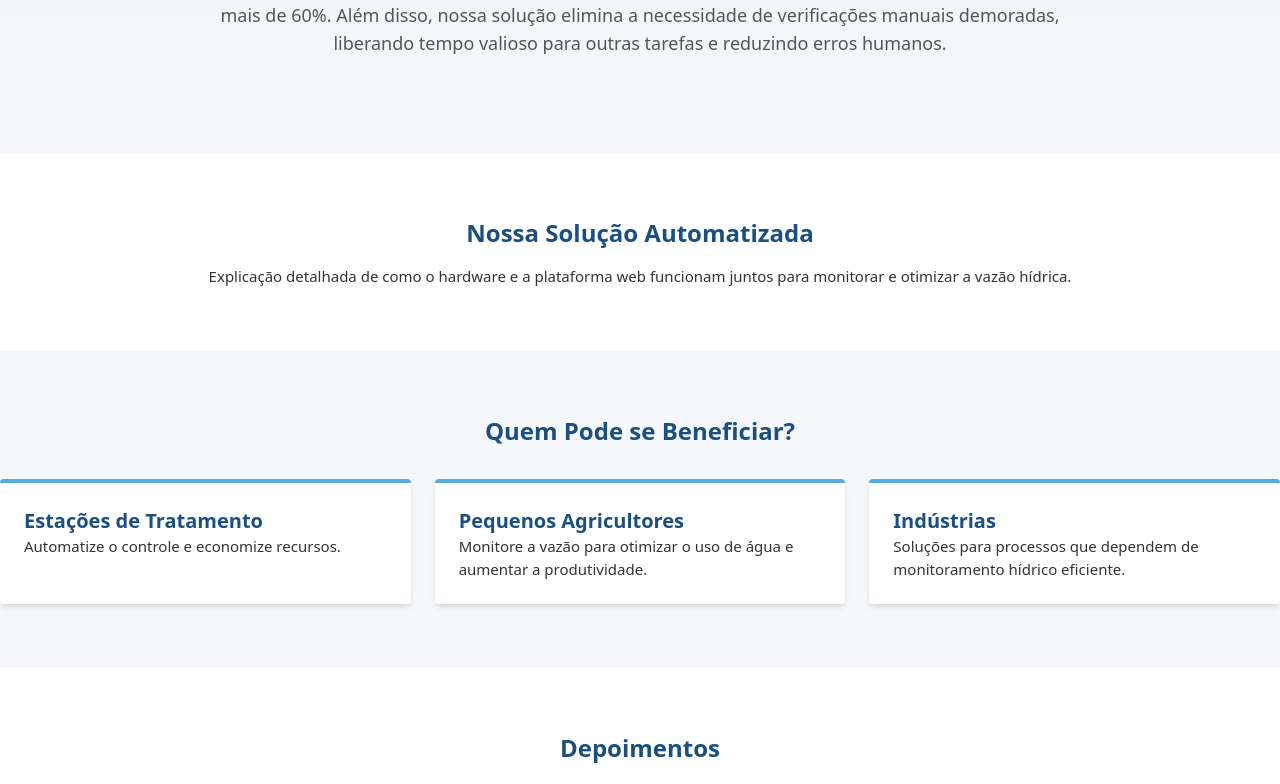
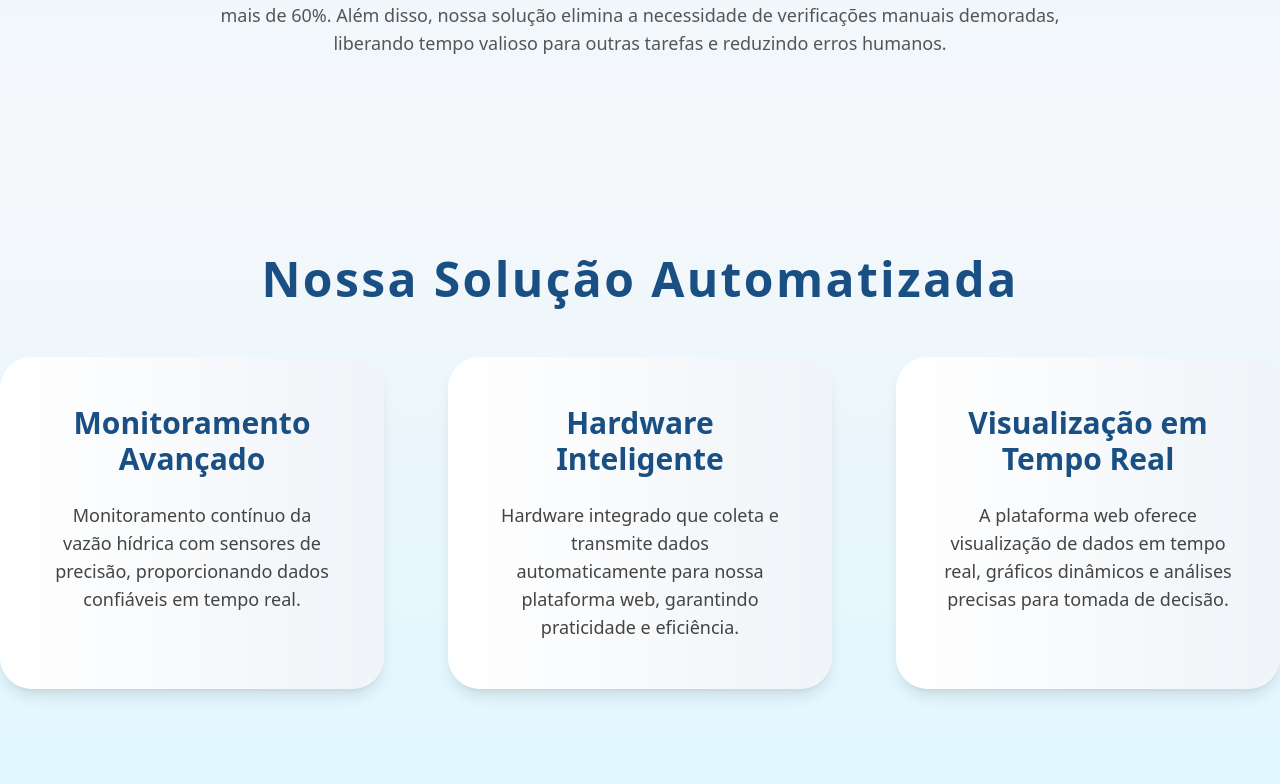
Before and after one commit to LipeLacross/Monitora-Tech-Web, a Vue app: page / in a window 1280 px wide. Shown: the part 2009-2793 px from the top of the page. Built offline with nearby package versions, Linux system fonts and the light colour scheme; some icons are missing.

Commit message:
update: UseCases.vue, SolutionOverview.vue, Intro.vue, Header.vue, Footer.vue, CallToAction.vue, App.vue

```diff
--- a/index.html
+++ b/index.html
@@ -1,10 +1,10 @@
 <!DOCTYPE html>
-<html lang="en">
+<html lang="pt">
   <head>
     <meta charset="UTF-8">
     <link rel="icon" href="/favicon.ico">
     <meta name="viewport" content="width=device-width, initial-scale=1.0">
-    <title>Vite App</title>
+    <title>Vite App</title><link rel="stylesheet" href="https://unpkg.com/@heroicons/vue@2.0.13/dist/heroicons.min.css">
   </head>
   <body>
     <div id="app"></div>
--- a/src/App.vue
+++ b/src/App.vue
@@ -6,7 +6,7 @@
     <Challenge />
     <SolutionOverview />
     <UseCases />
-    <ClientFeedback />
+   <!-- <ClientFeedback /> -->
     <CallToAction />
     <Footer />
   </div>
--- a/src/components/Header.vue
+++ b/src/components/Header.vue
@@ -1,5 +1,5 @@
 <template>
-  <header class="bg-[#194f82] p-4 shadow-lg text-white">
+  <header class="bg-gradient-to-b from-[#56ace0] to-[#194f82] p-4 shadow-lg text-white">
     <nav class="container mx-auto flex justify-between items-center">
       <div class="flex items-center space-x-4">
         <img src="../../public/img/logo.png" alt="Monitora Tech Logo" class="h-16 w-auto transition-transform duration-300 hover:scale-105">
--- a/src/components/Intro.vue
+++ b/src/components/Intro.vue
@@ -1,5 +1,5 @@
 <template>
-  <section id="sobre" class="bg-gradient-to-b from-[#194f82] via-[#56ace0] to-[#e0f7ff] py-36 relative overflow-hidden">
+  <section id="sobre" class="bg-gradient-to-b from-[#194f82] via-[#56ace0] to-[#194f82] py-36 relative overflow-hidden">
     <div class="container mx-auto text-center relative z-10 animate-fade-in-up">
       <div class="flex flex-col items-center space-y-12">
         <h1 class="text-6xl md:text-7xl font-extrabold text-white tracking-widest leading-tight drop-shadow-2xl transition-transform duration-1000 hover:scale-110">
--- a/src/components/SolutionOverview.vue
+++ b/src/components/SolutionOverview.vue
@@ -1,8 +1,54 @@
 <template>
-  <section class="py-16">
+  <section class="py-24 bg-gradient-to-b from-[#f5f7fa] to-[#e0f7ff] relative overflow-hidden">
     <div class="container mx-auto text-center">
-      <h2 class="text-2xl font-bold mb-4 text-[#194f82]">Nossa Solução Automatizada</h2>
-      <p class="text-[#333333]">Explicação detalhada de como o hardware e a plataforma web funcionam juntos para monitorar e otimizar a vazão hídrica.</p>
+      <h2 class="text-5xl font-extrabold mb-12 text-[#194f82] tracking-wider leading-tight animate-slide-in">
+        Nossa Solução Automatizada
+      </h2>
+      <div class="grid grid-cols-1 md:grid-cols-3 gap-16 mt-12">
+        <div class="bg-gradient-to-r from-[#ffffff] to-[#f0f4f8] p-12 rounded-[2rem] shadow-lg hover:shadow-2xl transform transition-all duration-500 hover:scale-105">
+          <h3 class="text-3xl font-bold text-[#194f82] mb-6">Monitoramento Avançado</h3>
+          <p class="text-lg text-[#444]">
+            Monitoramento contínuo da vazão hídrica com sensores de precisão, proporcionando dados confiáveis em tempo real.
+          </p>
+        </div>
+        <div class="bg-gradient-to-r from-[#ffffff] to-[#f0f4f8] p-12 rounded-[2rem] shadow-lg hover:shadow-2xl transform transition-all duration-500 hover:scale-105">
+          <h3 class="text-3xl font-bold text-[#194f82] mb-6">Hardware Inteligente</h3>
+          <p class="text-lg text-[#444]">
+            Hardware integrado que coleta e transmite dados automaticamente para nossa plataforma web, garantindo praticidade e eficiência.
+          </p>
+        </div>
+        <div class="bg-gradient-to-r from-[#ffffff] to-[#f0f4f8] p-12 rounded-[2rem] shadow-lg hover:shadow-2xl transform transition-all duration-500 hover:scale-105">
+          <h3 class="text-3xl font-bold text-[#194f82] mb-6">Visualização em Tempo Real</h3>
+          <p class="text-lg text-[#444]">
+            A plataforma web oferece visualização de dados em tempo real, gráficos dinâmicos e análises precisas para tomada de decisão.
+          </p>
+        </div>
+      </div>
     </div>
   </section>
 </template>
+
+<style scoped>
+@keyframes slide-in {
+  0% {
+    opacity: 0;
+    transform: translateY(50px);
+  }
+  100% {
+    opacity: 1;
+    transform: translateY(0);
+  }
+}
+
+.animate-slide-in {
+  animation: slide-in 1.5s ease-out forwards;
+}
+
+.hover\:shadow-2xl:hover {
+  box-shadow: 0 25px 35px -10px rgba(0, 0, 0, 0.1);
+}
+
+.hover\:scale-105:hover {
+  transform: scale(1.05);
+}
+</style>
--- a/src/components/UseCases.vue
+++ b/src/components/UseCases.vue
@@ -1,21 +1,77 @@
 <template>
-  <section class="py-16 bg-[#f5f7fa]">
-    <div class="container mx-auto">
-      <h2 class="text-2xl font-bold text-center mb-8 text-[#194f82]">Quem Pode se Beneficiar?</h2>
-      <ul class="grid grid-cols-1 md:grid-cols-3 gap-6">
-        <li class="bg-white p-6 shadow-md rounded hover:shadow-lg border-t-4 border-[#56ace0]">
-          <h3 class="text-xl font-semibold text-[#194f82]">Estações de Tratamento</h3>
-          <p class="text-[#333333]">Automatize o controle e economize recursos.</p>
+  <section class="bg-gradient-to-b from-[#e0f7ff] to-[#f5f7fa] py-24 relative overflow-hidden">
+    <div class="container mx-auto text-center">
+      <h2 class="text-5xl font-extrabold mb-16 text-[#194f82] tracking-wider leading-tight animate-slide-in">
+        Quem Pode se Beneficiar?
+      </h2>
+      <ul class="grid grid-cols-1 md:grid-cols-3 gap-16">
+        <li class="bg-gradient-to-b from-[#ffffff] to-[#f0f4f8] p-10 rounded-[2rem] shadow-lg hover:shadow-2xl transform transition-all duration-500 hover:scale-105">
+          <div class="flex items-center justify-center mb-8">
+            <div class="bg-[#56ace0] p-4 rounded-full">
+              <svg xmlns="http://www.w3.org/2000/svg" class="h-16 w-16 text-white" fill="none" viewBox="0 0 24 24" stroke="currentColor">
+                <path stroke-linecap="round" stroke-linejoin="round" stroke-width="2" d="M19 9l-7 7-7-7" />
+              </svg>
+            </div>
+          </div>
+          <h3 class="text-3xl font-bold text-[#194f82] mb-6">Estações de Tratamento</h3>
+          <p class="text-lg text-[#444]">
+            Automatize o controle e economize recursos, garantindo maior eficiência e qualidade no tratamento de água.
+          </p>
         </li>
-        <li class="bg-white p-6 shadow-md rounded hover:shadow-lg border-t-4 border-[#56ace0]">
-          <h3 class="text-xl font-semibold text-[#194f82]">Pequenos Agricultores</h3>
-          <p class="text-[#333333]">Monitore a vazão para otimizar o uso de água e aumentar a produtividade.</p>
+        <li class="bg-gradient-to-b from-[#ffffff] to-[#f0f4f8] p-10 rounded-[2rem] shadow-lg hover:shadow-2xl transform transition-all duration-500 hover:scale-105">
+          <div class="flex items-center justify-center mb-8">
+            <div class="bg-[#fbb040] p-4 rounded-full">
+              <svg xmlns="http://www.w3.org/2000/svg" class="h-16 w-16 text-white" fill="none" viewBox="0 0 24 24" stroke="currentColor">
+                <path stroke-linecap="round" stroke-linejoin="round" stroke-width="2" d="M12 20l9-5-9-5-9 5 9 5z" />
+              </svg>
+            </div>
+          </div>
+          <h3 class="text-3xl font-bold text-[#194f82] mb-6">Pequenos Agricultores</h3>
+          <p class="text-lg text-[#444]">
+            Monitore a vazão de água para otimizar o uso, aumentar a produtividade e evitar desperdícios.
+          </p>
         </li>
-        <li class="bg-white p-6 shadow-md rounded hover:shadow-lg border-t-4 border-[#56ace0]">
-          <h3 class="text-xl font-semibold text-[#194f82]">Indústrias</h3>
-          <p class="text-[#333333]">Soluções para processos que dependem de monitoramento hídrico eficiente.</p>
+        <li class="bg-gradient-to-b from-[#ffffff] to-[#f0f4f8] p-10 rounded-[2rem] shadow-lg hover:shadow-2xl transform transition-all duration-500 hover:scale-105">
+          <div class="flex items-center justify-center mb-8">
+            <div class="bg-[#56ace0] p-4 rounded-full">
+              <svg xmlns="http://www.w3.org/2000/svg" class="h-16 w-16 text-white" fill="none" viewBox="0 0 24 24" stroke="currentColor">
+                <path stroke-linecap="round" stroke-linejoin="round" stroke-width="2" d="M3 3h18v18H3V3z" />
+              </svg>
+            </div>
+          </div>
+          <h3 class="text-3xl font-bold text-[#194f82] mb-6">Indústrias</h3>
+          <p class="text-lg text-[#444]">
+            Soluções que garantem o monitoramento hídrico eficiente, reduzindo custos e aumentando a confiabilidade nos processos.
+          </p>
         </li>
       </ul>
     </div>
   </section>
 </template>
+
+<style scoped>
+@keyframes slide-in {
+  0% {
+    opacity: 0;
+    transform: translateY(50px);
+  }
+  100% {
+    opacity: 1;
+    transform: translateY(0);
+  }
+}
+
+.animate-slide-in {
+  animation: slide-in 1.5s ease-out forwards;
+}
+
+.hover\:shadow-2xl:hover {
+  box-shadow: 0 25px 35px -10px rgba(0, 0, 0, 0.1);
+}
+
+.hover\:scale-105:hover {
+  transform: scale(1.05);
+}
+</style>
+<script setup lang="ts">
+</script>
```
Also changed, not shown: src/components/CallToAction.vue (+76 -3 lines), src/components/Footer.vue (+55 -3 lines), package.json (line endings or trailing spaces), 1 other file (tests, documents, lock files or other folders).
